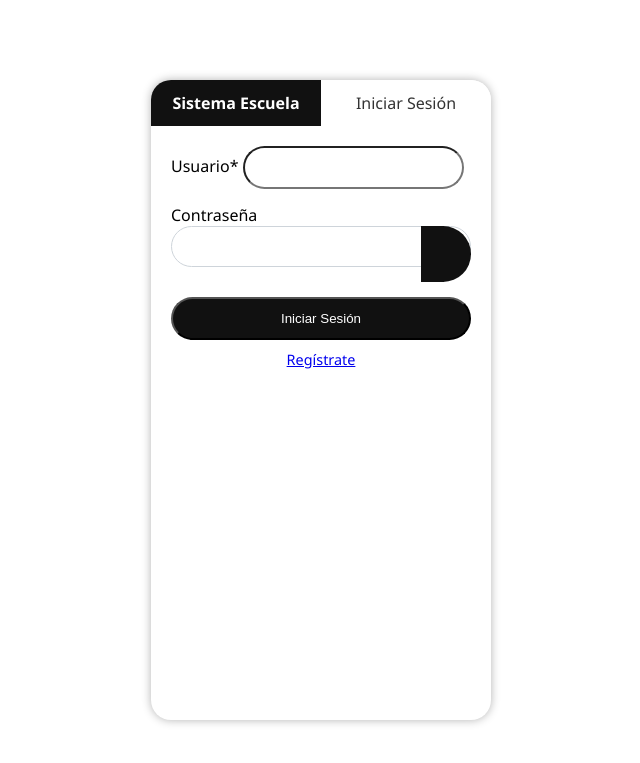
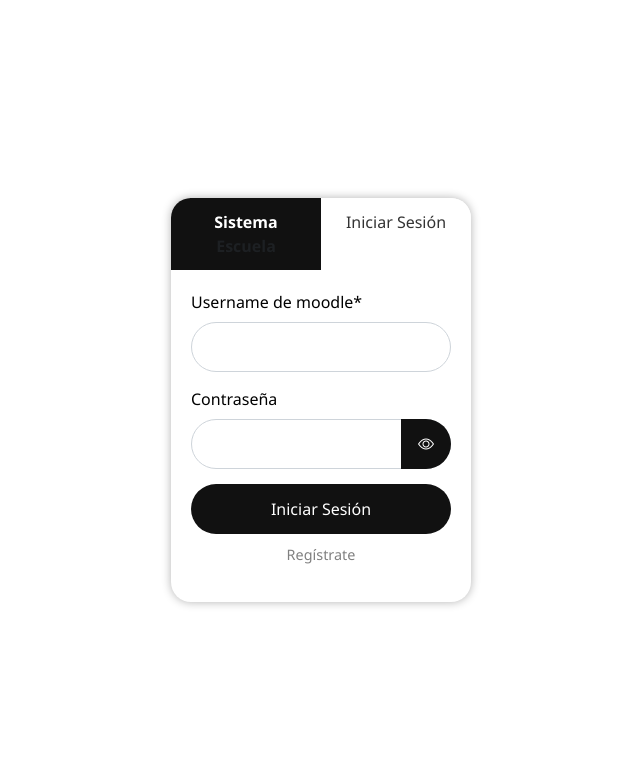
Before and after one commit to DavidAcostaF/SistemaEscolar, a Django app: page /login/ in a window 1280 px wide. Shown: the top 763 px of the page, without its empty margins (319-959 px from the left). Run offline with Django 5.2, Linux system fonts and the light colour scheme; some libraries are stand-ins or nearby versions.

Commit message:
Enhance user authentication and UI: add LoginRequiredMixin to IndexView, improve login and registration forms with Bootstrap styling, and update base template for navigation links.

```diff
--- a/apps/dashboard/views.py
+++ b/apps/dashboard/views.py
@@ -3,8 +3,9 @@
 from django.db.models import Avg, Q
 from apps.users.models import Alumno
 from apps.tareas.models import TareaAlumno
+from django.contrib.auth.mixins import LoginRequiredMixin
 
-class IndexView(View):
+class IndexView(LoginRequiredMixin,View):
     template_name = 'dashboard/index.html'
 
     def get(self, request):
@@ -32,7 +33,7 @@
             .filter(alumno=alumno, entregada=False)
             .count()
         )
-
+        print(alumno,"alumno")
         context = {
             'alumno': alumno,
             'promedio_general': round(promedio, 2) if promedio else None,
--- a/apps/users/templates/users/login.html
+++ b/apps/users/templates/users/login.html
@@ -1,5 +1,8 @@
 {% load crispy_forms_tags %}
-
+{% block head %}
+  <link href="https://cdn.jsdelivr.net/npm/bootstrap@5.3.2/dist/css/bootstrap.min.css" rel="stylesheet">
+  <link href="https://cdn.jsdelivr.net/npm/bootstrap-icons@1.10.5/font/bootstrap-icons.css" rel="stylesheet">
+{% endblock head %}
 
 {% block content %}
 <style>
@@ -16,7 +19,6 @@
 
   .mobile-container {
     width: 300px;
-    height: 600px;
     background-color: white;
     border-radius: 20px;
     overflow: hidden;
@@ -46,12 +48,6 @@
     background-color: #111;
     color: white;
     font-weight: bold;
-  }
-
-  .form-control {
-    border-radius: 50px;
-    padding: 12px 20px;
-    margin-bottom: 15px;
   }
 
   .input-group {
@@ -94,6 +90,11 @@
     margin-top: 10px;
     cursor: pointer;
   }
+
+  input[type="text"],
+  input[type="password"] {
+    border-radius: 50px !important;
+  }
 </style>
 
 <div class="mobile-container">
@@ -110,7 +111,10 @@
       </div>
     {% endif %}
 
-    {{ form.username|as_crispy_field }}
+    <label class="form-label">Username de moodle*</label>
+    <div class="input-group">
+      {{ form.username }}
+    </div>
 
     <label class="form-label">Contraseña</label>
     <div class="input-group">
--- a/djangoproject/settings.py
+++ b/djangoproject/settings.py
@@ -58,7 +58,8 @@
     "crispy_bootstrap5",
     "django_filters",
     "ninja_extra",
-    "django_q"
+    "django_q",
+    "django_extensions"
 
 ]
 
@@ -126,7 +127,7 @@
     }
 }
 
-
+LOGIN_URL = '/login'
 # Password validation
 # https://docs.djangoproject.com/en/5.1/ref/settings/#auth-password-validators
 
--- a/templates/base.html
+++ b/templates/base.html
@@ -150,9 +150,9 @@
       <a href="{% url 'materias:materias' %}" class="menu-link p-3{% if current_page == 'materias' %}active{% endif %}">Materias</a>
       <a href="{% url 'calificaciones:calificaciones' %}" class="menu-link  p-3 {% if current_page == 'calificaciones' %}active{% endif %}">Calificaciones</a>
       <a href="{% url 'tareas:tareas_pendientes' %}" class="menu-link p-3 {% if current_page == 'tareas' %}active{% endif %}">Tareas Pendientes</a>
-      <a href="{% url 'mensajeria:mensajeria' %}" class="menu-link p-3 {% if current_page == 'mensajeria' %}active{% endif %}">Mensajería</a>
-      <a class="menu-link p-3 {% if current_page == 'configuracion' %}active{% endif %}">Configuración</a>
-      <div class="btn-close-session"><a href="{% url 'users:login' %}" class="text-reset text-decoration-none">Cerrar Sesión</a></div>
+      <a href="{% url 'mensajeria:lista_cursos' %}" class="menu-link p-3 {% if current_page == 'mensajeria' %}active{% endif %}">Mensajería</a>
+      {% comment %} <a class="menu-link p-3 {% if current_page == 'configuracion' %}active{% endif %}">Configuración</a> {% endcomment %}
+      <div class="btn-close-session"><a href="{% url 'users:logout' %}" class="text-reset text-decoration-none">Cerrar Sesión</a></div>
     </div>
 
     <!-- Fondo gris -->
```
Also changed, not shown: apps/users/templates/users/register.html (+23 -5 lines).
